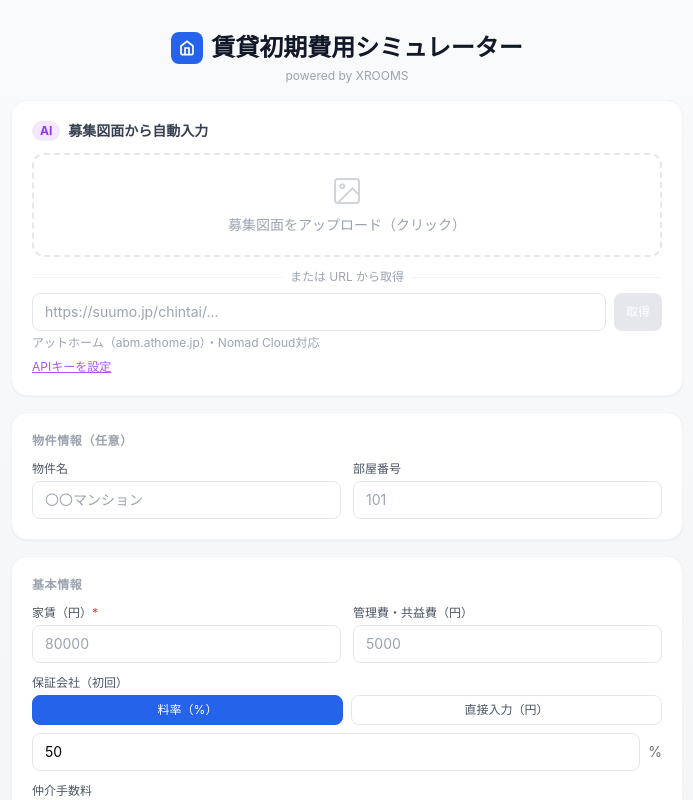
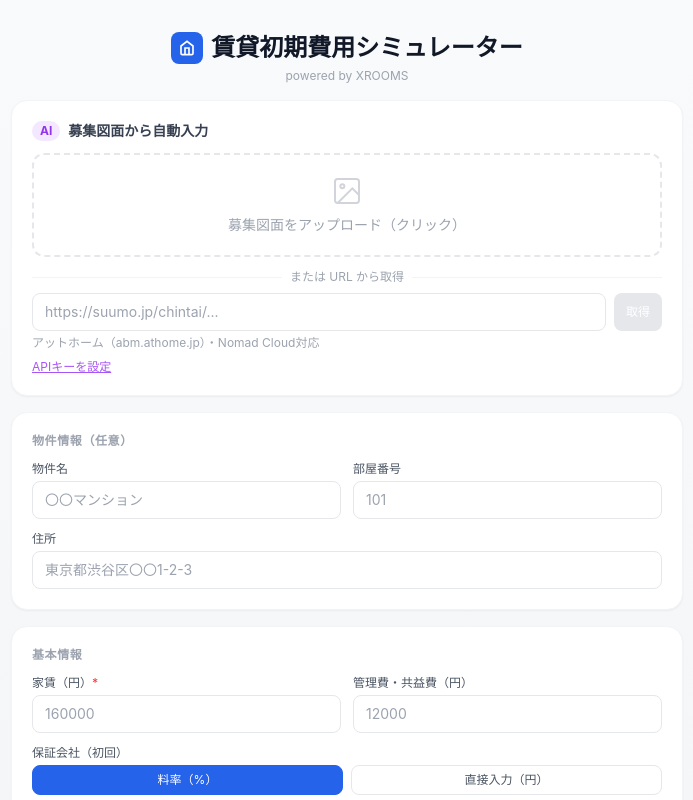
Before and after one commit to oikawa-oiroba/oikawa-oiroba-initial-cost-mentor, a React (Vite) app in the folder rental-app/: page / in a window 1280 px wide. Shown: the top 800 px of the page, without its empty margins (293-986 px from the left). Built offline with nearby package versions, Linux system fonts and the light colour scheme; the HTML template or start-up script is replaced by a standard one.

Commit message:
Update RentalCalculator.tsx

```diff
--- a/rental-app/src/components/RentalCalculator.tsx
+++ b/rental-app/src/components/RentalCalculator.tsx
@@ -58,6 +58,7 @@ export const RentalCalculator = () => {
   const [otherMonthlyFee, setOtherMonthlyFee] = useState("0");
   const [propertyName, setPropertyName] = useState("");
   const [roomNumber, setRoomNumber] = useState("");
+  const [propertyAddress, setPropertyAddress] = useState("");
   const [propertyUrl, setPropertyUrl] = useState("");
   const [propertyImage, setPropertyImage] = useState<string|null>(null);
   const [apiKey, setApiKey] = useState(localStorage.getItem("gemini_api_key") || "");
@@ -84,6 +85,7 @@ export const RentalCalculator = () => {
     if (ex.keyMoneyMonths != null) setKeyMoneyMonths(ex.keyMoneyMonths);
     if (ex.propertyName) setPropertyName(ex.propertyName);
     if (ex.roomNumber) setRoomNumber(ex.roomNumber);
+    if (ex.propertyAddress) setPropertyAddress(ex.propertyAddress);
     if (ex.agencyFeeType === "0") {
       setAgencyFeeType("0");
     } else if (ex.agencyFeeType == null && ex.adRate == null) {
@@ -402,12 +404,14 @@ export const RentalCalculator = () => {
         {/* 物件情報 */}
         <div className="bg-white rounded-2xl shadow-sm border border-gray-100 p-5">
           <h3 className="text-xs font-semibold text-gray-400 uppercase tracking-wider mb-3">物件情報（任意）</h3>
-          <div className="grid grid-cols-2 gap-3">
+          <div className="grid grid-cols-2 gap-3 mb-3">
             <div><label className={lc}>物件名</label>
               <input className={ic} placeholder="〇〇マンション" value={propertyName} onChange={e => setPropertyName(e.target.value)} /></div>
             <div><label className={lc}>部屋番号</label>
               <input className={ic} placeholder="101" value={roomNumber} onChange={e => setRoomNumber(e.target.value)} /></div>
           </div>
+          <div><label className={lc}>住所</label>
+            <input className={ic} placeholder="東京都渋谷区〇〇1-2-3" value={propertyAddress} onChange={e => setPropertyAddress(e.target.value)} /></div>
         </div>
 
         {/* 基本情報 */}
@@ -415,9 +419,9 @@ export const RentalCalculator = () => {
           <h3 className="text-xs font-semibold text-gray-400 uppercase tracking-wider mb-3">基本情報</h3>
           <div className="grid grid-cols-2 gap-3 mb-3">
             <div><label className={lc}>家賃（円）<span className="text-red-500">*</span></label>
-              <input className={ic} type="number" placeholder="80000" value={rent} onChange={e => setRent(e.target.value)} /></div>
+              <input className={ic} type="number" placeholder="160000" value={rent} onChange={e => setRent(e.target.value)} /></div>
             <div><label className={lc}>管理費・共益費（円）</label>
-              <input className={ic} type="number" placeholder="5000" value={managementFee} onChange={e => setManagementFee(e.target.value)} /></div>
+              <input className={ic} type="number" placeholder="12000" value={managementFee} onChange={e => setManagementFee(e.target.value)} /></div>
           </div>
           <div className="mb-3">
             <label className={lc}>保証会社（初回）</label>
@@ -592,6 +596,7 @@ export const RentalCalculator = () => {
             monthlyResult={monthlyResult}
             propertyName={propertyName}
             roomNumber={roomNumber}
+            propertyAddress={propertyAddress}
             propertyUrl={propertyUrl}
             propertyImage={propertyImage}
             rent={rent}
```
